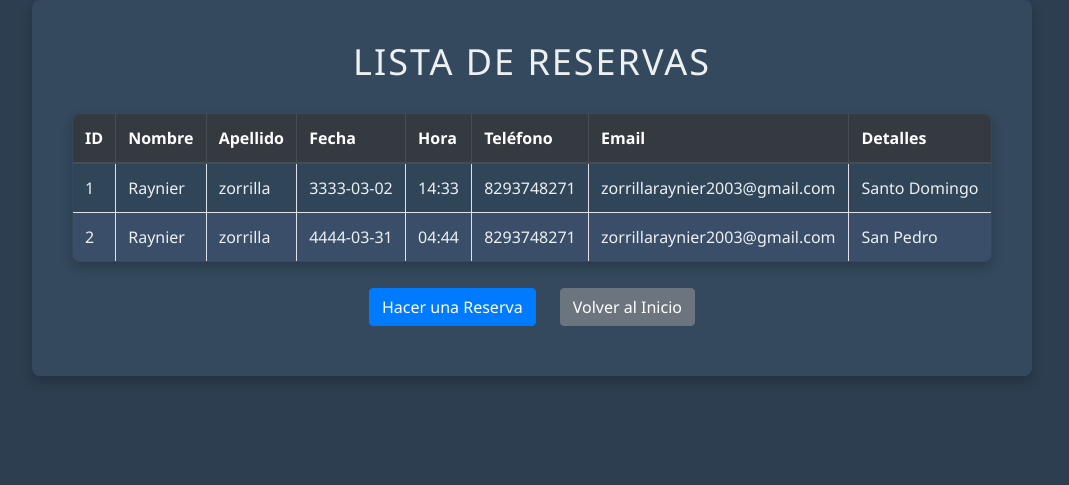
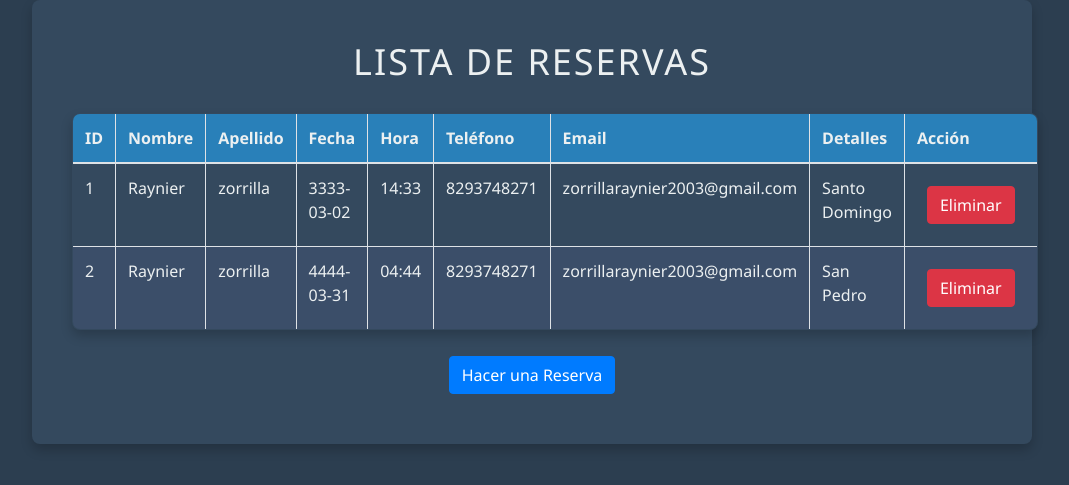
Before and after one commit to RaynierZorrilla/Proyecto-de-Reservas, a Flask app: page /reservas in a window 1280 px wide. Shown: the top 485 px of the page, without its empty margins (108-1177 px from the left). Run offline with Flask 3, Linux system fonts and the light colour scheme; data comes from the database, SQL or seed files in the repository; both versions use the stored data as it was after the commit; some libraries are stand-ins or nearby versions.

Commit message:
Metodo eliminar

```diff
--- a/main.py
+++ b/main.py
@@ -68,6 +68,18 @@ def reservas():
     # Renderizar la lista de reservas
     return render_template('reservas.html', reservas=reservas)
 
+# Ruta para eliminar una reserva
+@app.route('/reserva_reserva/<int:id>', methods=['GET', 'POST'])
+def eliminar_reserva(id):
+    conn = sqlite3.connect('reservas.db')
+    cursor = conn.cursor()
+
+    # Eliminar la reserva con el ID proporcionado
+    cursor.execute('DELETE FROM reservas WHERE id = ?', (id,))
+    conn.commit()
+    conn.close()
+    return redirect(url_for('reservas'))
+
 
 if __name__ == '__main__':
     app.run(debug=True)
--- a/templates/reservas.html
+++ b/templates/reservas.html
@@ -6,11 +6,10 @@
     <link rel="stylesheet" href="{{ url_for('static', filename='style.css') }}">
 </head>
 <body>
-    <div class="container">
+    <div class="container text-center">
         <h1>Lista de Reservas</h1>
-
-        <table class="table table-bordered table-striped">
-            <thead class="thead-dark">
+        <table class="table table-bordered mt-4">
+            <thead>
                 <tr>
                     <th>ID</th>
                     <th>Nombre</th>
@@ -20,6 +19,7 @@
                     <th>Teléfono</th>
                     <th>Email</th>
                     <th>Detalles</th>
+                    <th>Acción</th>
                 </tr>
             </thead>
             <tbody>
@@ -33,13 +33,15 @@
                     <td>{{ reserva[5] }}</td>
                     <td>{{ reserva[6] }}</td>
                     <td>{{ reserva[7] }}</td>
+                    <td>
+                        <!-- Botón para eliminar -->
+                        <a href="{{ url_for('eliminar_reserva', id=reserva[0]) }}" class="btn btn-danger" onclick="return confirm('¿Estás seguro de que quieres eliminar esta reserva?')">Eliminar</a>
+                    </td>
                 </tr>
                 {% endfor %}
             </tbody>
         </table>
-
         <a href="{{ url_for('reservar') }}" class="btn btn-primary">Hacer una Reserva</a>
-        <a href="{{ url_for('index') }}" class="btn btn-secondary">Volver al Inicio</a>
     </div>
 </body>
 </html>
```
Also changed, not shown: reservas.db.
